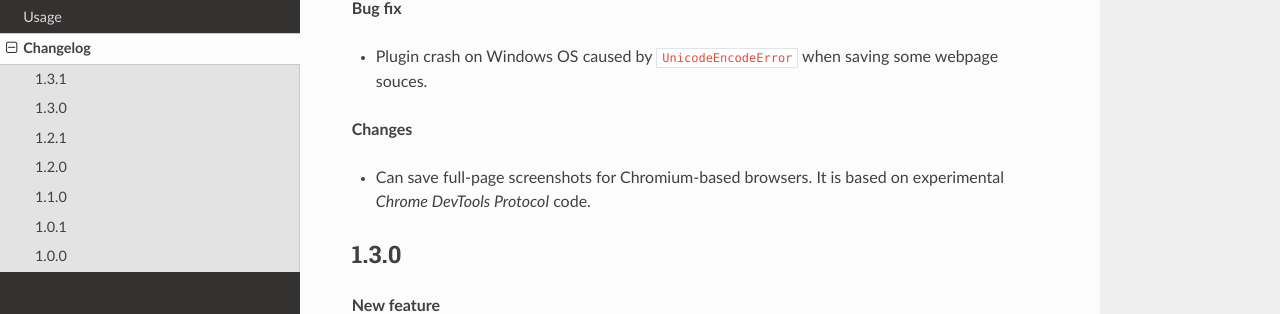
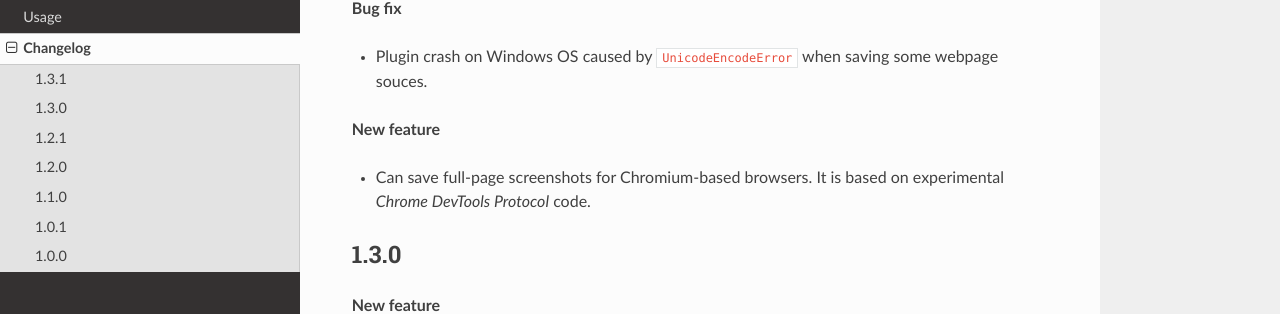
Before and after one commit to harmin-parra/pytest-selenium-auto, a Sphinx documentation site: the page built from docs/changelog.rst, in a window 1280 px wide and 900 px high. Shown: the part 219-533 px from the top of the window. Built offline with Sphinx 7.4.7 and the Read the Docs theme 2.0.0, drawn with Linux system fonts in a browser that asks for light colours.

Commit message:
update changelog

```diff
--- a/docs/changelog.rst
+++ b/docs/changelog.rst
@@ -10,7 +10,7 @@ Changelog
 
 * Plugin crash on Windows OS caused by ``UnicodeEncodeError`` when saving some webpage souces.
 
-**Changes**
+**New feature**
 
 * Can save full-page screenshots for Chromium-based browsers. It is based on experimental *Chrome DevTools Protocol* code.
 
```
